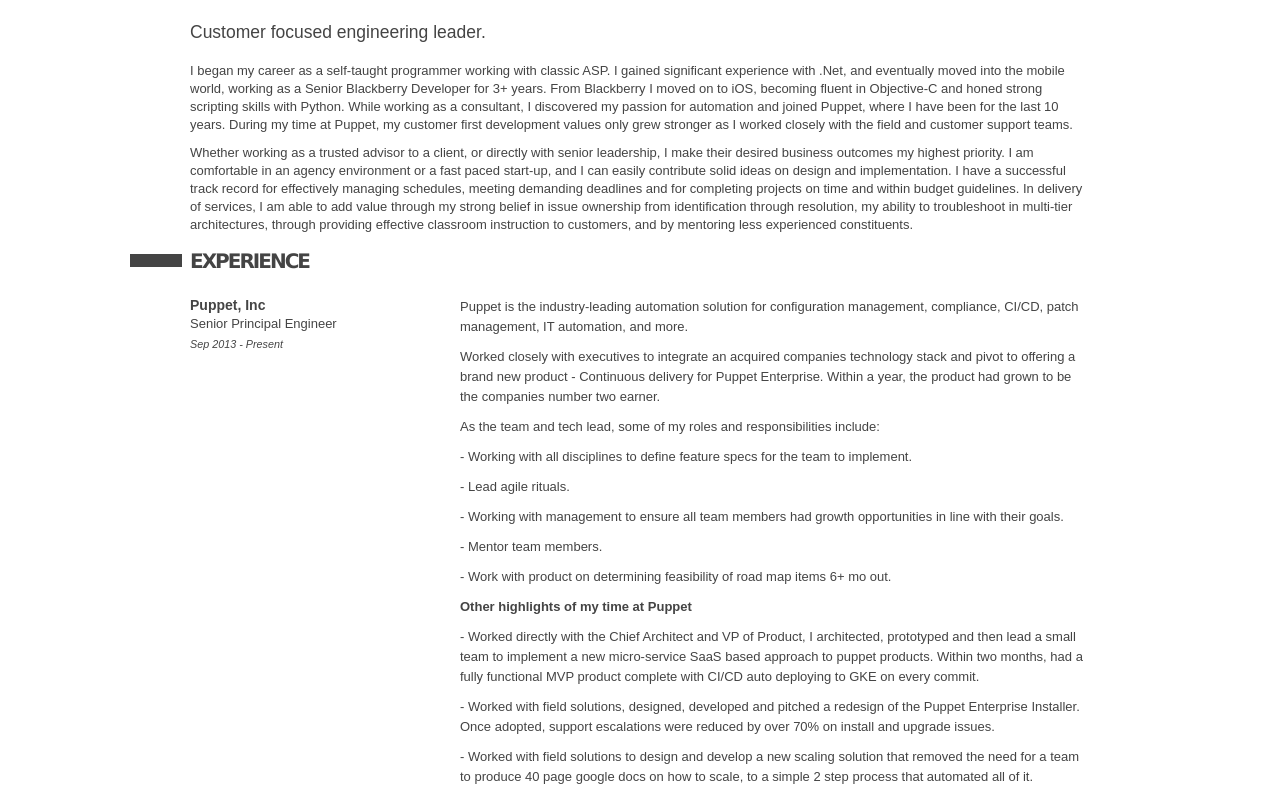
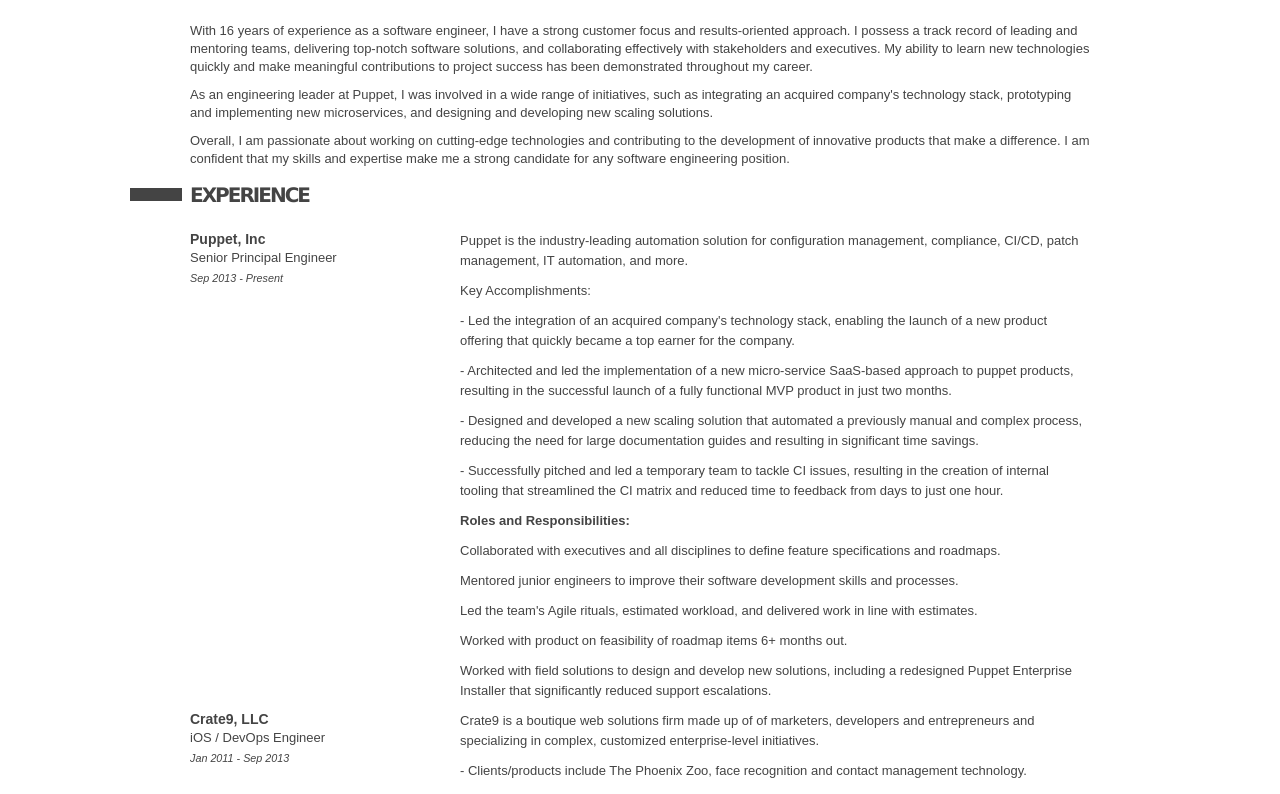
Before and after one commit to ericwilliamson/ericwilliamson.github.io, a plain HTML site: page index.html in a window 1280 px wide. Shown: the part 124-918 px from the top of the page. Drawn offline with nearby package versions, Linux system fonts and the light colour scheme.

Commit message:
wordsmithed resume

```diff
--- a/index.html
+++ b/index.html
@@ -28,27 +28,24 @@
             <h2 class="sectionHead">Eric Williamson</h2>
 
             <div id="bio">
-                <h4>Customer focused engineering leader.</h4>
 
                 <p>
-                    I began my career as a self-taught programmer working with classic ASP. I gained significant
-                    experience with .Net, and eventually moved into the mobile world, working as a Senior Blackberry
-                    Developer for 3+ years. From Blackberry I moved on to iOS, becoming fluent in Objective-C and honed
-                    strong scripting skills with Python. While working as a consultant, I discovered my passion for
-                    automation and joined Puppet, where I have been for the last 10 years. During my time at Puppet, my
-                    customer first development values only grew stronger as I worked closely with the field and customer
-                    support teams.
+                    With 16 years of experience as a software engineer, I have a strong customer focus and
+                    results-oriented approach. I possess a track record of leading and mentoring teams, delivering
+                    top-notch software solutions, and collaborating effectively with stakeholders and executives. My
+                    ability to learn new technologies quickly and make meaningful contributions to project success has
+                    been demonstrated throughout my career.
+                </p>
+                <p>
+                    As an engineering leader at Puppet, I was involved in a wide range of initiatives, such as
+                    integrating an acquired company's technology stack, prototyping and implementing new microservices,
+                    and designing and developing new scaling solutions.
                 </p>
 
                 <p>
-                    Whether working as a trusted advisor to a client, or directly with senior leadership, I make their
-                    desired business outcomes my highest priority. I am comfortable in an agency environment or a fast
-                    paced start-up, and I can easily contribute solid ideas on design and implementation. I have a
-                    successful track record for effectively managing schedules, meeting demanding deadlines and for
-                    completing projects on time and within budget guidelines. In delivery of services, I am able to add
-                    value through my strong belief in issue ownership from identification through resolution, my ability
-                    to troubleshoot in multi-tier architectures, through providing effective classroom instruction to
-                    customers, and by mentoring less experienced constituents.
+                    Overall, I am passionate about working on cutting-edge technologies and contributing to the
+                    development of innovative products that make a difference. I am confident that my skills and
+                    expertise make me a strong candidate for any software engineering position.
                 </p>
             </div>
 
@@ -68,41 +65,39 @@
                         <p>Puppet is the industry-leading automation solution for configuration management, compliance,
                             CI/CD, patch management, IT automation, and more.
                         </p>
+                        <p> Key Accomplishments: </p>
+
+                        <p>- Led the integration of an acquired company's technology stack, enabling the launch of a new
+                            product offering that quickly became a top earner for the company.</p>
+                        <p> - Architected and led the implementation of a new micro-service SaaS-based approach to
+                            puppet products, resulting in the successful launch of a fully functional MVP product in
+                            just two months. </p>
+                        <p> - Designed and developed a new scaling solution that automated a previously manual and
+                            complex process, reducing the need for large documentation guides and resulting in
+                            significant time savings.</p>
+                        <p>- Successfully pitched and led a temporary team to tackle CI issues, resulting in the
+                            creation of internal tooling that streamlined the CI matrix and reduced time to feedback
+                            from days to just one hour.</p>
+
+                        <p><b>Roles and Responsibilities:</b></p>
+
+
                         <p>
-                            Worked closely with executives to integrate an acquired companies technology stack and pivot
-                            to offering a brand new product - Continuous delivery for Puppet Enterprise. Within a year,
-                            the product had grown to be the companies number two earner.
+                            Collaborated with executives and all disciplines to define feature specifications and
+                            roadmaps.
+                        </p>
+                        <p>Mentored junior engineers to improve their software development skills and processes.</p>
+                        <p>
+                            Led the team's Agile rituals, estimated workload, and delivered work in line with estimates.
                         </p>
                         <p>
-                            As the team and tech lead, some of my roles and responsibilities include:
+                            Worked with product on feasibility of roadmap items 6+ months out.
                         </p>
-                        <p> - Working with all disciplines to define feature specs for the team to implement. </p>
-                        <p> - Lead agile rituals. </p>
-                        <p> - Working with management to ensure all team members had growth opportunities in line with
-                            their goals. </p>
-                        <p> - Mentor team members.</p>
-                        <p> - Work with product on determining feasibility of road map items 6+ mo out.</p>
-
-                        <br><br>
-                        <p><b>Other highlights of my time at Puppet</b></p>
-                        <p> - Worked directly with the Chief Architect and VP of Product, I architected, prototyped and
-                            then lead a small team to implement a new micro-service SaaS based approach to puppet
-                            products. Within two months, had a fully functional MVP product complete with CI/CD auto
-                            deploying to GKE on every commit.
+                        <p>
+                            Worked with field solutions to design and develop new solutions, including a redesigned
+                            Puppet Enterprise Installer that significantly reduced support escalations.
                         </p>
-                        <p> - Worked with field solutions, designed, developed and pitched a redesign of the Puppet
-                            Enterprise Installer. Once adopted, support escalations were reduced by over 70% on install
-                            and upgrade issues.
-                        </p>
-                        <p> - Worked with field solutions to design and develop a new scaling solution that removed the
-                            need for a team to produce 40 page google docs on how to scale, to a simple 2 step process
-                            that automated all of it.
-                        </p>
-                        <p> - Prototyped and pitched to engineering leadership a need for a temporary team to tackle CI
-                            issues and short comings. As part of this work, created internal tooling that allowed people
-                            to know what code was in what build. Redesigned the initial CI matrix to reduce time to
-                            feedback from days to 1 hour.
-                        </p>
+                    </li>
                     <li>
                         <div class="details">
                             <h3>Crate9, LLC</h3>
@@ -110,8 +105,7 @@
                             <h5>Jan 2011 - Sep 2013</h5>
                         </div>
                         <p>Crate9 is a boutique web solutions firm made up of of marketers, developers and entrepreneurs
-                            and
-                            specializing in complex, customized enterprise-level initiatives.
+                            and specializing in complex, customized enterprise-level initiatives.
                         </p>
 
                         <p>
@@ -144,7 +138,7 @@
                         <div class="details">
                             <h3>IQzone, Inc.</h3>
                             <h4>Lead Blackberry Developer</h4>
-                            <h5>Jun 2008 - Jan 2011</h5>
+                            <h5>Jan 2008 - Jan 2011</h5>
                         </div>
                         <p>IQzone, Inc. is a privately-held technology company specializing in mobile advertising
                             solutions.
@@ -230,11 +224,9 @@
                         </div>
                         <p>
                             "Eric is a customer focused engineering leader that is pragmatic in the short term and
-                            visionary in the long term. I
-                            relied on Eric’s ability to think in his feet, provide regular feedback on product ideas,
-                            and collaboratively ideate on
-                            customer problems. Together we led a highly agile team that shipped meaningful capabilities
-                            faster than any other team
+                            visionary in the long term. I relied on Eric’s ability to think on his feet, provide regular
+                            feedback on product ideas, and collaboratively ideate on customer problems. Together we led
+                            a highly agile team that shipped meaningful capabilities faster than any other team
                             I’ve been on. I hope to work with Eric again."
                         </p>
                     </li>
```
